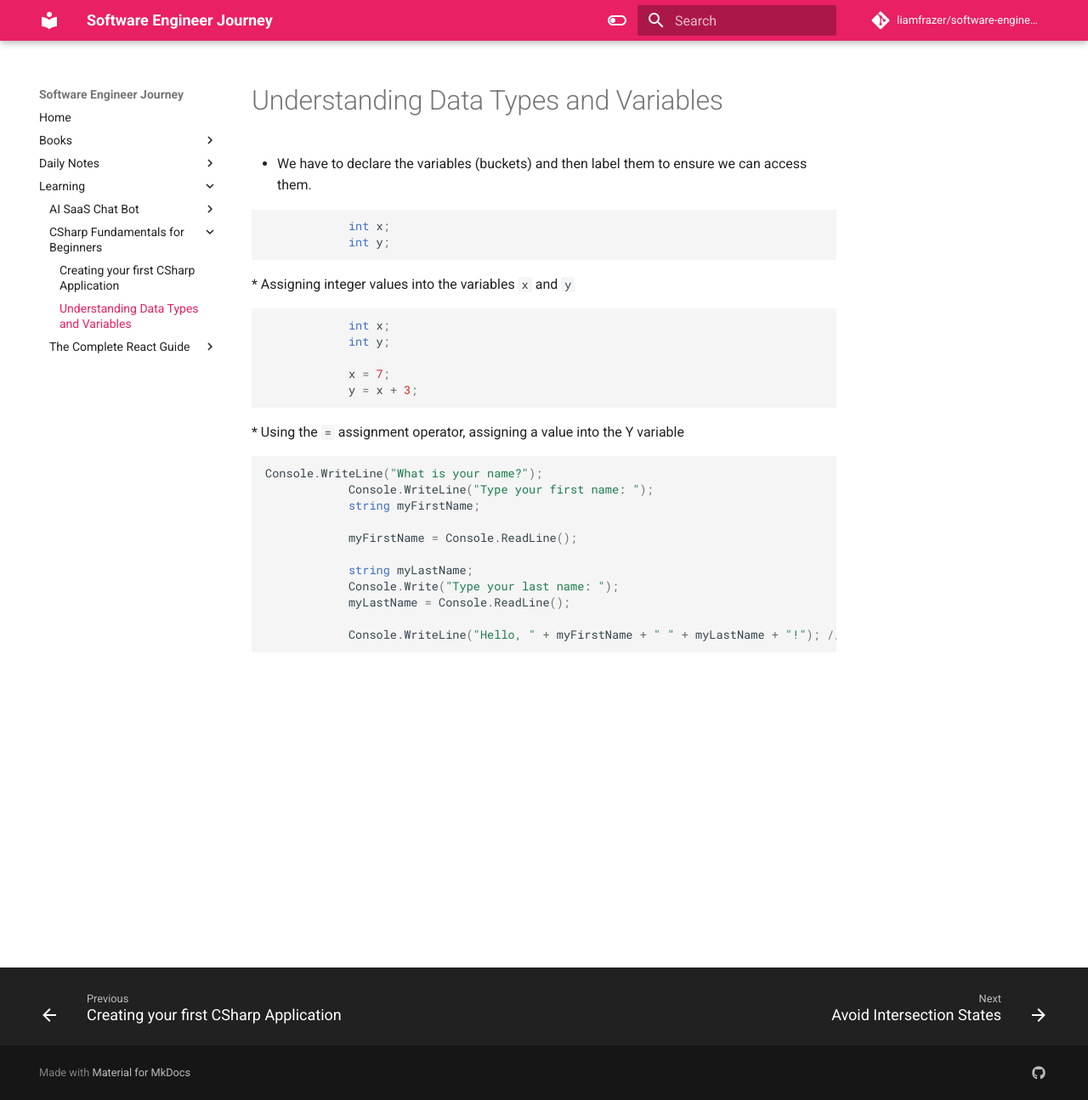
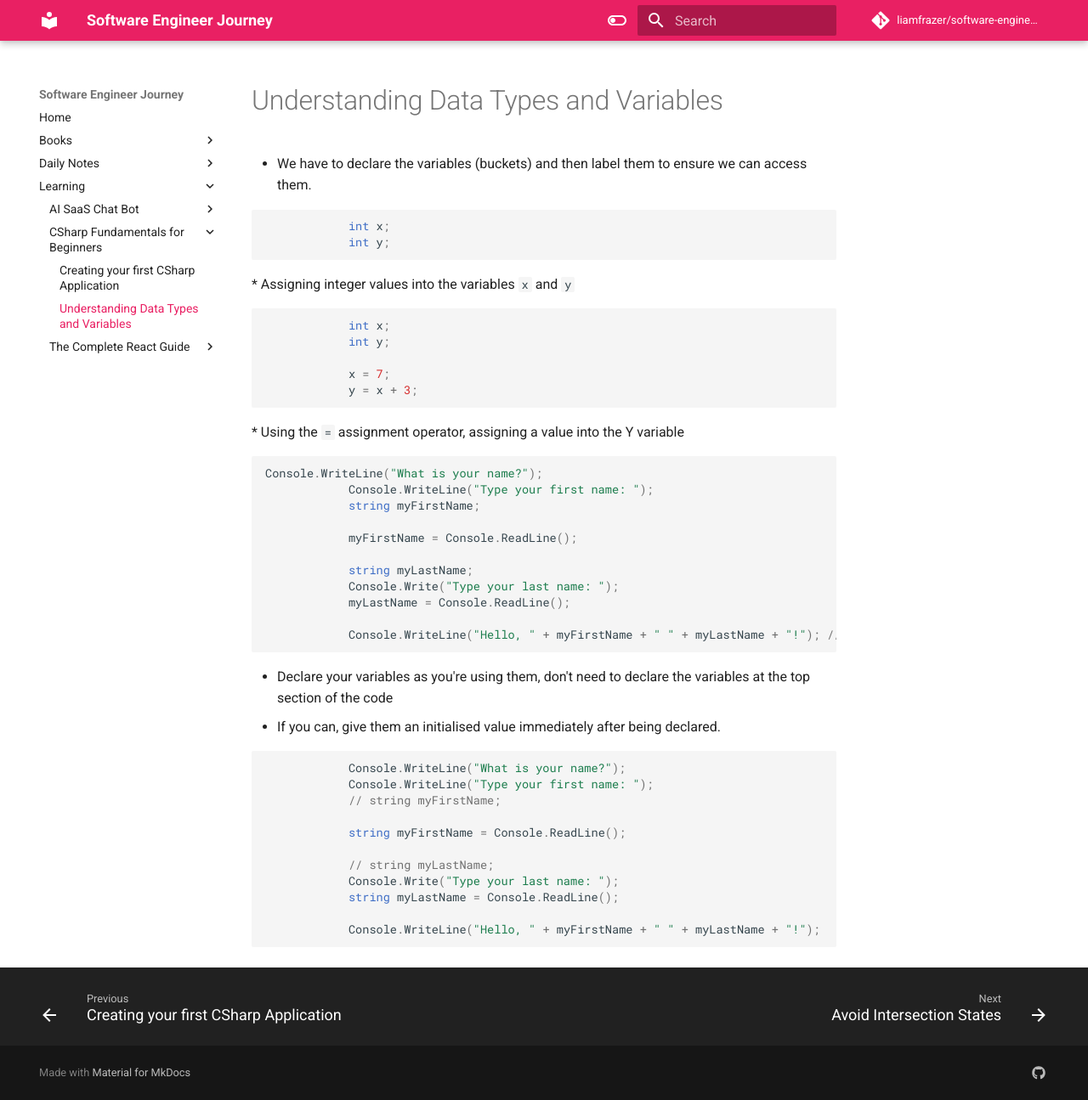
Before and after one commit to liamfrazer/software-engineer-journey, an MkDocs documentation site: the page built from docs/Learning/CSharp Fundamentals for Beginners/Understanding Data Types and Variables.md, in a window 1280 px wide and 1295 px high. Shown: the whole window at 85% size. Built offline with MkDocs 1.6.1 and Material for MkDocs 9.7.7, drawn with Linux system fonts in a browser that asks for light colours; comment, search, counter and statistics services are not loaded.

Commit message:
vault backup: 2024-01-04 21:13:38

````diff
--- a/docs/Learning/CSharp Fundamentals for Beginners/Understanding Data Types and Variables.md
+++ b/docs/Learning/CSharp Fundamentals for Beginners/Understanding Data Types and Variables.md
@@ -34,3 +34,20 @@ Console.WriteLine("What is your name?");
 
             Console.WriteLine("Hello, " + myFirstName + " " + myLastName + "!"); // Hello, firstName secondName!
 ```
+
+* Declare your variables as you're using them, don't need to declare the variables at the top section of the code
+* If you can, give them an initialised value immediately after being declared.
+
+```c#
+            Console.WriteLine("What is your name?");
+            Console.WriteLine("Type your first name: ");
+            // string myFirstName;
+
+            string myFirstName = Console.ReadLine();
+
+            // string myLastName;
+            Console.Write("Type your last name: ");
+            string myLastName = Console.ReadLine();
+
+            Console.WriteLine("Hello, " + myFirstName + " " + myLastName + "!");
+```
````
